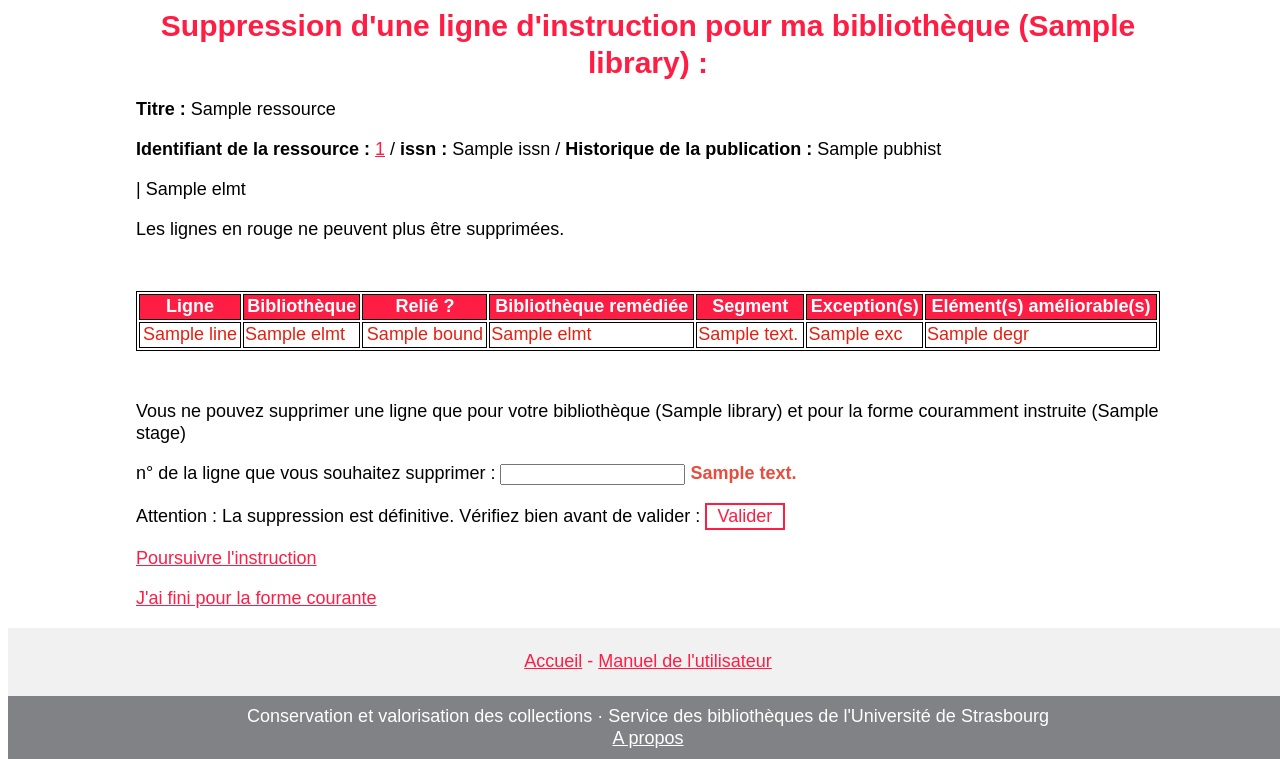
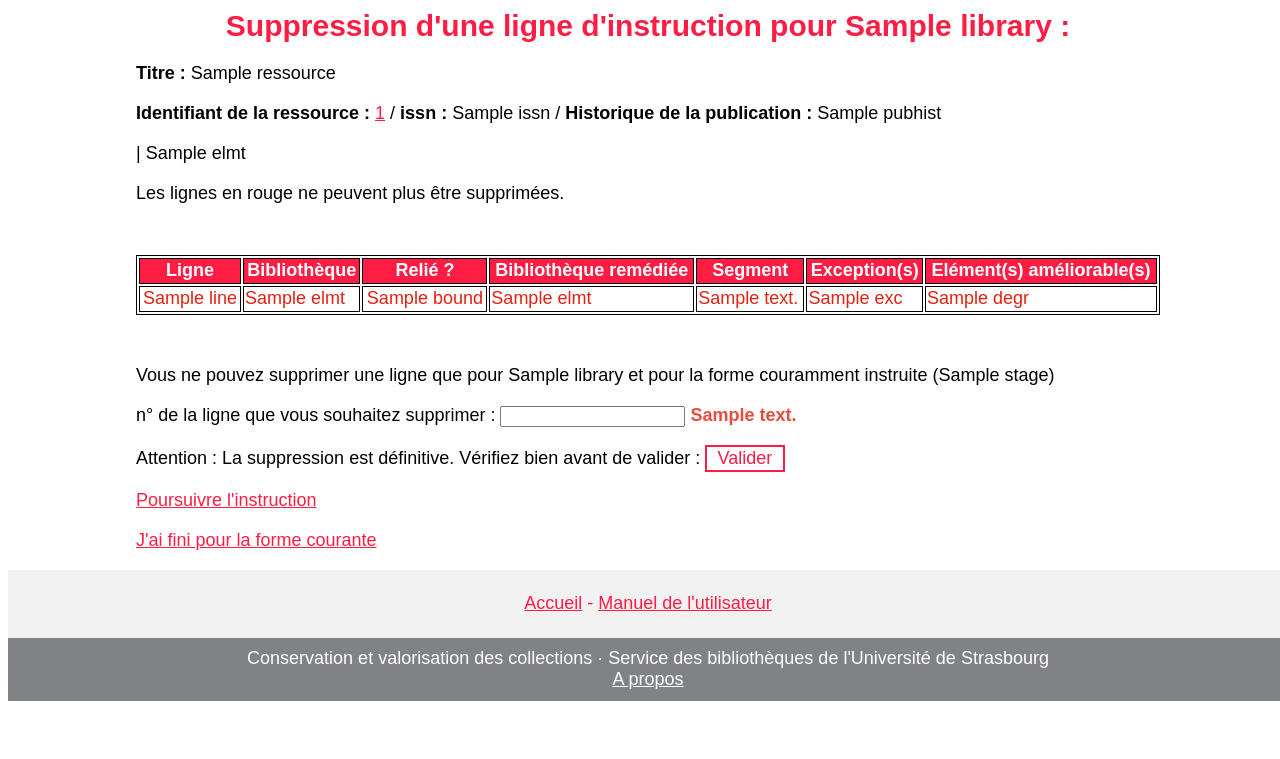
Before and after one commit to abes-esr/eplouribousse, a Django app: template eplouribousse/apps/epl/templates/epl/delinstruction.html in a window 1280 px wide. Shown: the top 759 px of the page. Run offline with Django 3.2, Linux system fonts and the light colour scheme; the template is opened without the code that fills it: most values are stand-ins (such as "Sample title", 1, 10 or a date in 2020); form fields are guessed from the names that the template uses.

Commit message:
i18n et l10n suite

```diff
--- a/eplouribousse/apps/epl/templates/epl/addinstruction.html
+++ b/eplouribousse/apps/epl/templates/epl/addinstruction.html
@@ -18,7 +18,7 @@
 
     <body>
 
-      <h2>{% trans "Ajouter une nouvelle ligne d'instruction pour ma bibliothèque" %} ({{ library.name }}) :</h2>
+      <h2>{% trans "Ajouter une nouvelle ligne d'instruction pour" %} {{ library.name }} :</h2>
       <div id="content">
 
         <p><b>{% trans "Titre" %} :</b> {{ ressource.title|truncatewords:80 }} / <b>{% trans "Identifiant de la ressource" %} :</b> <a href="http://www.sudoc.fr/{{ sid }}" target="_blank">
--- a/eplouribousse/apps/epl/templates/epl/delinstruction.html
+++ b/eplouribousse/apps/epl/templates/epl/delinstruction.html
@@ -16,7 +16,7 @@
 
     <body>
 
-      <h2>{% trans "Suppression d'une ligne d'instruction pour ma bibliothèque" %} ({{ library.name }}) : </h2>
+      <h2>{% trans "Suppression d'une ligne d'instruction pour" %} {{ library.name }} : </h2>
       <div id="content">
 
         <p><b>{% trans "Titre" %} :</b> {{ ressource.title|truncatewords:80 }}</p>
@@ -77,7 +77,7 @@
 
       <form method="post">{% csrf_token %}
 
-          <p>{% trans "Vous ne pouvez supprimer une ligne que pour votre bibliothèque" %} ({{ library.name }}) {% trans "et pour la forme couramment instruite" %} ({{ stage }})</p>
+          <p>{% trans "Vous ne pouvez supprimer une ligne que pour" %} {{ library.name }} {% trans "et pour la forme couramment instruite" %} ({{ stage }})</p>
           <p>{% trans "n° de la ligne que vous souhaitez supprimer" %} : {{ form.line }} <B><font color= #e74c3c >{{ answer }}</font></B></p>
       <p>{% trans "Attention : La suppression est définitive. Vérifiez bien avant de valider" %} : <input type="submit" value="{% trans "Valider" %}"></p>
       </form>
--- a/eplouribousse/apps/epl/templates/epl/edition.html
+++ b/eplouribousse/apps/epl/templates/epl/edition.html
@@ -17,7 +17,7 @@
 
     <body>
 
-        <h1>{% trans "Edition de la résultante pour ma bibliothèque" %} ({{ name }})</h1>
+        <h1>{% trans "Edition de la résultante pour" %} {{ name }}</h1>
 
 
         <div id="content">
--- a/eplouribousse/apps/epl/templates/epl/notintime.html
+++ b/eplouribousse/apps/epl/templates/epl/notintime.html
@@ -16,7 +16,7 @@
 
     <body>
 
-      <h2>{% trans "Tentative d'intervention hors délai pour la bibliothèque" %} {{ library }} : </h2>
+      <h2>{% trans "Tentative d'intervention hors délai pour " %} {{ library }} : </h2>
         <div id="content">
 
       <p></p>
--- a/eplouribousse/apps/epl/templates/epl/ranking.html
+++ b/eplouribousse/apps/epl/templates/epl/ranking.html
@@ -16,7 +16,7 @@
 
     <body>
 
-      <h2>{% trans "Positionnez la collection de votre bibliothèque" %} ({{ library.name }}) {% trans "pour la ressource suivante" %} :</h2>
+      <h2>{% trans "Positionnez la collection de " %} {{ library.name }} {% trans "pour la ressource suivante" %} :</h2>
         <div id="content">
 
       <p><b>{% trans "Titre" %} :</b> {{ ressource.title|truncatewords:80 }}</p>
--- a/eplouribousse/apps/epl/templates/epl/to_edit_list.html
+++ b/eplouribousse/apps/epl/templates/epl/to_edit_list.html
@@ -16,7 +16,7 @@
 
     <body>
 
-      <h2>{% trans "Ressources complètement instruites et pouvant donc être éditées pour votre bibliothèque" %} ({{ name }}) : </h2>
+      <h2>{% trans "Ressources éditables pour" %} {{ name }} : </h2>
         <div id="content">
 
       <p>{% trans "Nombre de ressources concernées" %} : {{ size }}</p>
--- a/eplouribousse/apps/epl/templates/epl/to_rank_list.html
+++ b/eplouribousse/apps/epl/templates/epl/to_rank_list.html
@@ -16,7 +16,7 @@
 
     <body>
 
-      <h2>{% trans "Ressources en attente du positionnement de votre bibliothèque" %} ({{ name }}) : </h2>
+      <h2>{% trans "Ressources en attente du positionnement de la collection de " %} {{ name }} : </h2>
         <div id="content">
 
       <p><b>{% trans "Nombre de ressources concernées" %} :</b> {{ size }}</p>
```
Also changed, not shown: locale/de/LC_MESSAGES/django.po, locale/en/LC_MESSAGES/django.po.
